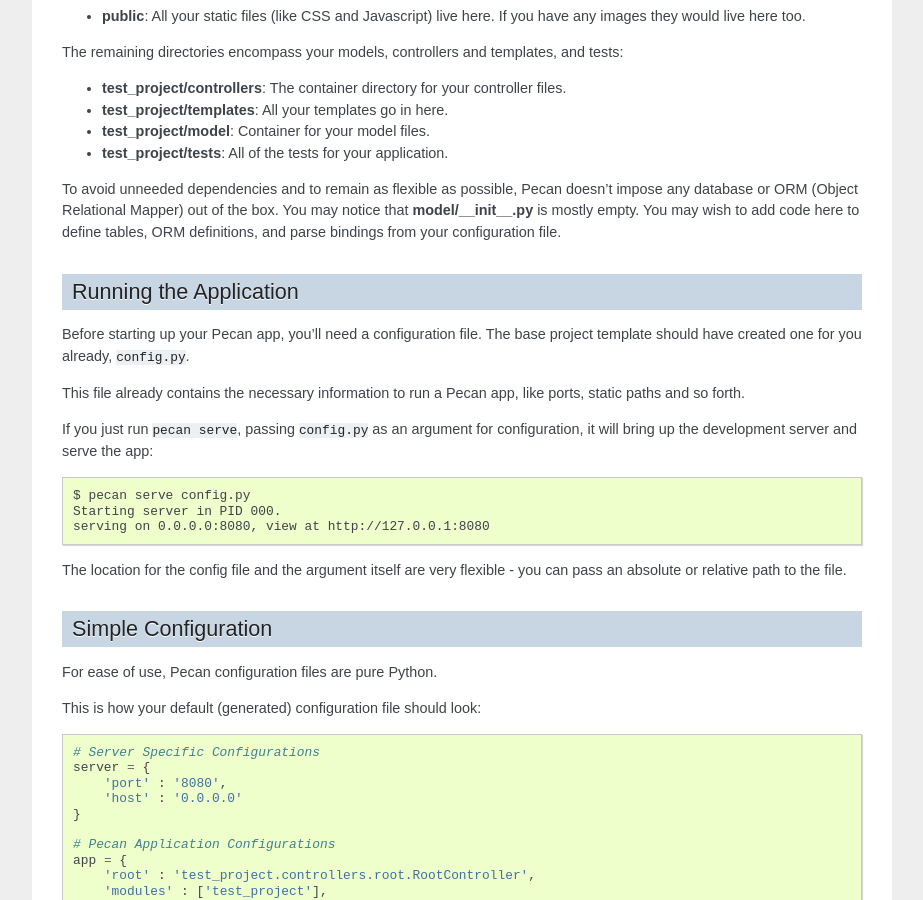
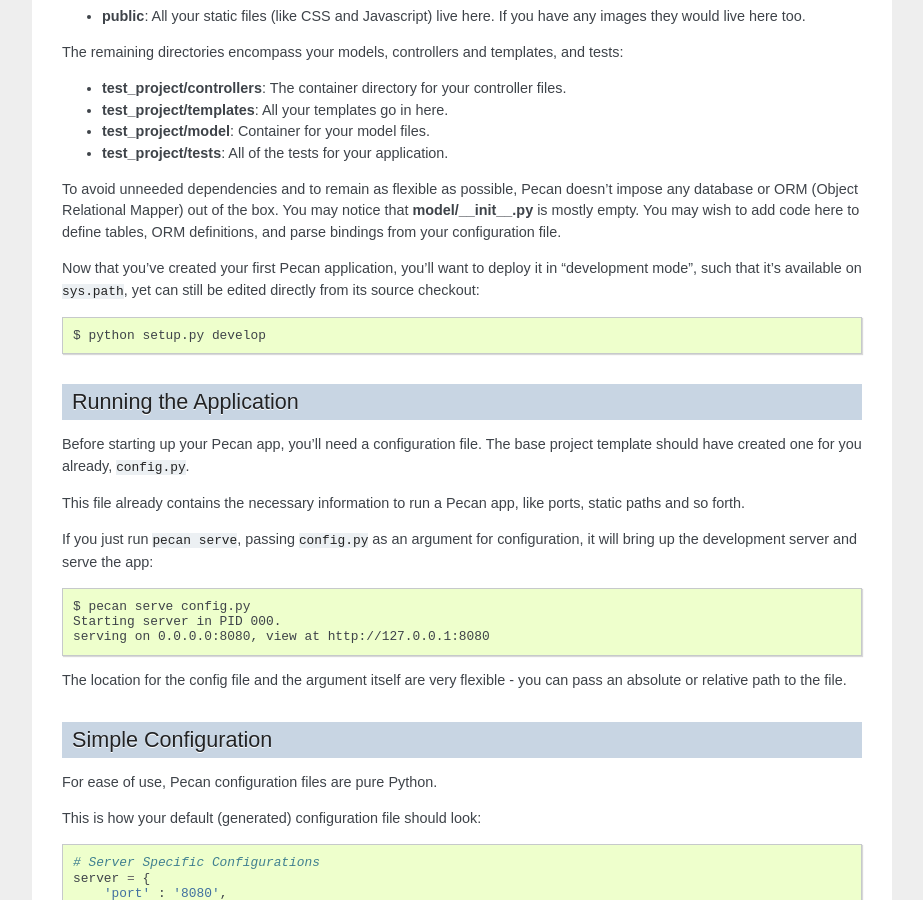
Before and after one commit to stackforge/pecan, a Sphinx documentation site: the page built from docs/source/quick_start.rst, in a window 1280 px wide and 900 px high, scrolled down 1088 px. Shown: the whole window, without its empty margins (198-1121 px from the left). Built offline with Sphinx 7.4.7, drawn with Linux system fonts in a browser that asks for light colours.

Commit message:
Updating the quickstart docs with some missing info.

```diff
--- a/docs/source/quick_start.rst
+++ b/docs/source/quick_start.rst
@@ -80,6 +80,11 @@
 code here to define tables, ORM definitions, and parse bindings from your
 configuration file.
 
+Now that you've created your first Pecan application, you'll want to deploy it
+in "development mode", such that it’s available on ``sys.path``, yet can still
+be edited directly from its source checkout::
+
+    $ python setup.py develop
 
 .. _running_application:
 
```
